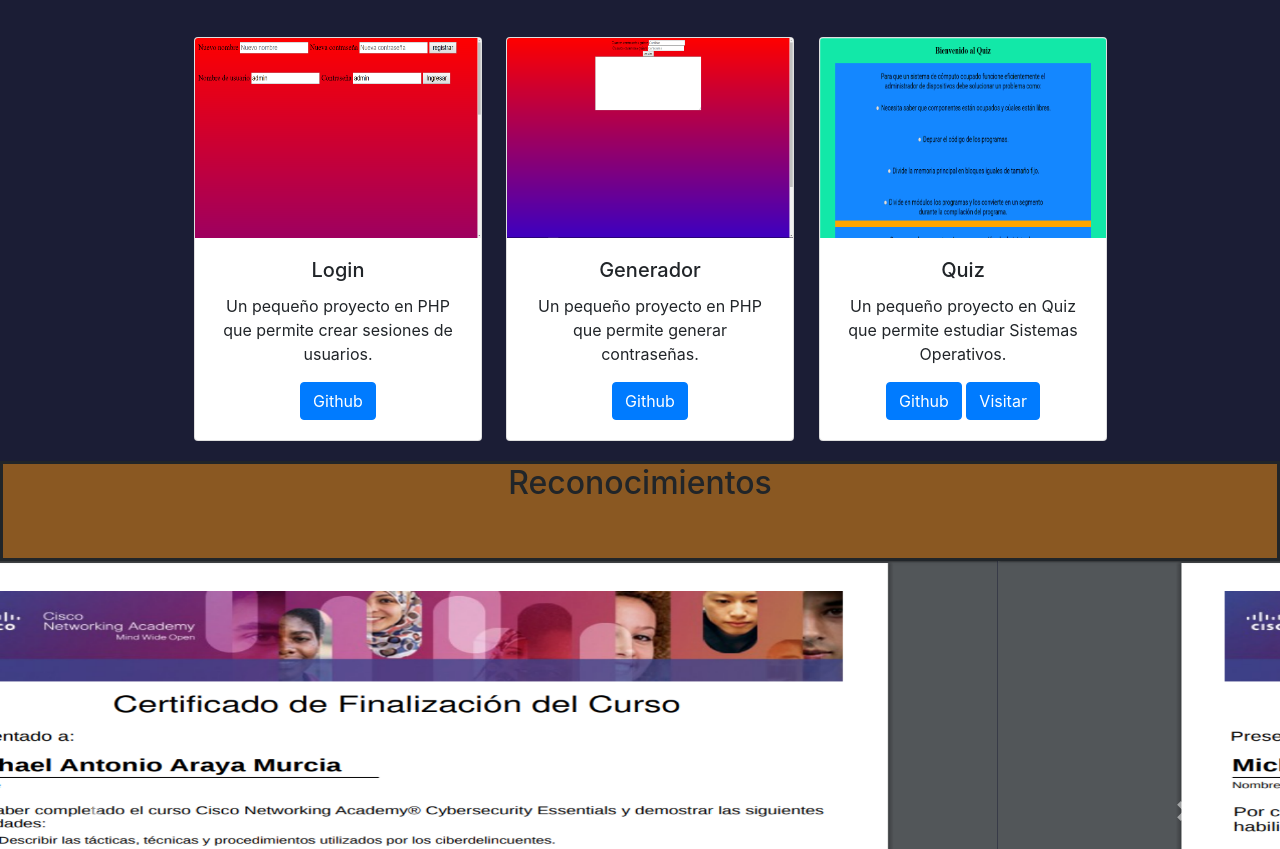
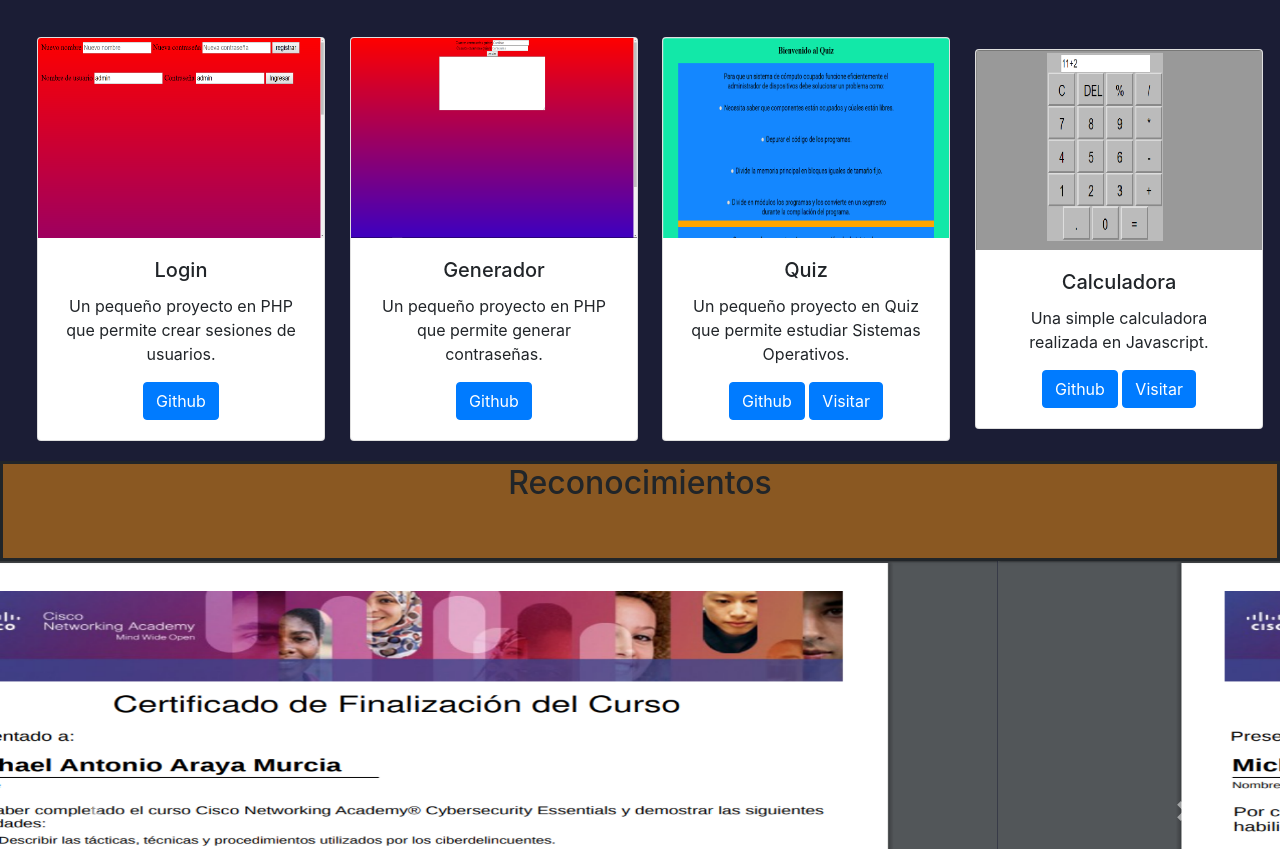
Before and after one commit to MichaelArayaMurcia/MichaelArayaMurcia.github.io, a plain HTML site: page index.html in a window 1280 px wide. Shown: the part 1151-2000 px from the top of the page. Drawn offline with nearby package versions, Linux system fonts and the light colour scheme; a script that the page names is missing.

Commit message:
Update index.html

```diff
--- a/index.html
+++ b/index.html
@@ -148,6 +148,16 @@
           <a href="Quiz/index.html" class="btn btn-primary">Visitar</a>
       </div>
     </div>
+   <!------------------------ Quiz           ---------------------------->
+  <div class="card hvr-grow" style="width: 18rem; display: inline-block; margin-top: 20px; margin-bottom: 20px; margin-left: 20px;">
+      <img class="card-img-top" style="height: 200px;" src="Imagenes/calculadora.jpg" alt="Card image cap">
+     <div class="card-body">
+        <h5 class="card-title"> Calculadora </h5>
+        <p class="card-text"> Una simple calculadora realizada en Javascript.</p>
+        <a href="https://github.com/MichaelArayaMurcia/Proyectos-Javascript/tree/master/Quiz" class="btn btn-primary">Github</a>
+        <a href="https://code.sololearn.com/W46rC7Rxyqgj" class="btn btn-primary">Visitar</a>
+    </div>
+  </div>
 <!----------------------------- División Reconocimientos-------------------------------------------------------->
   <a name="Reconocimientos"></a>
   <div class="Division">
```
